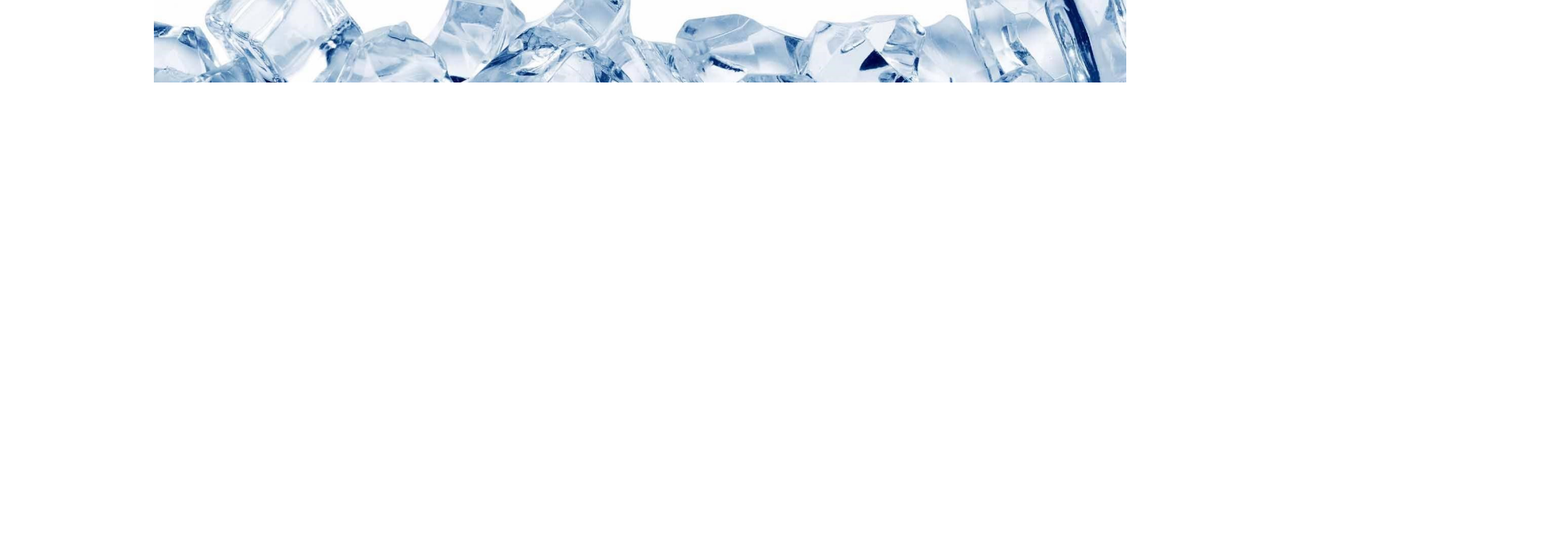
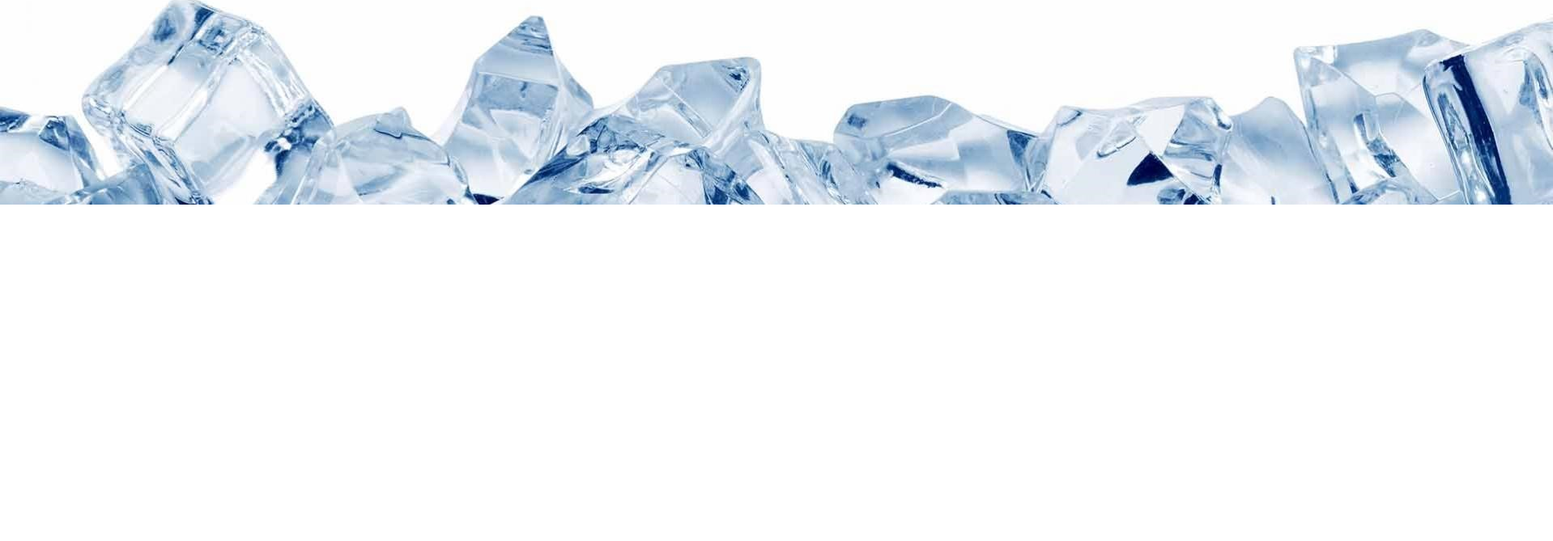
Before and after one commit to AdrtH/Fred, a plain HTML site: page index.html in a window 1280 px wide. Shown: the part 131-800 px from the top of the page at 81% size, 1918 px wide, since content can reach past the window. Drawn offline with nearby package versions, Linux system fonts and the light colour scheme.

Commit message:
remplacer baspage par piedpage

```diff
--- a/index.html
+++ b/index.html
@@ -20,7 +20,7 @@
     <div class="contenu">
       <p>lol le contenu</p>
     </div>
-    <div class="baspage">
+    <div id="piedpage">
         <p>oe (c) • <a href="legal.html">Conditions legales</a> • <a href="remboursement.html">Remboursements</a> • <a href="contacts.html">Contacts</a> </p>
         <img src="Images\glaçons1.jpg" alt="">
     </div>
```
